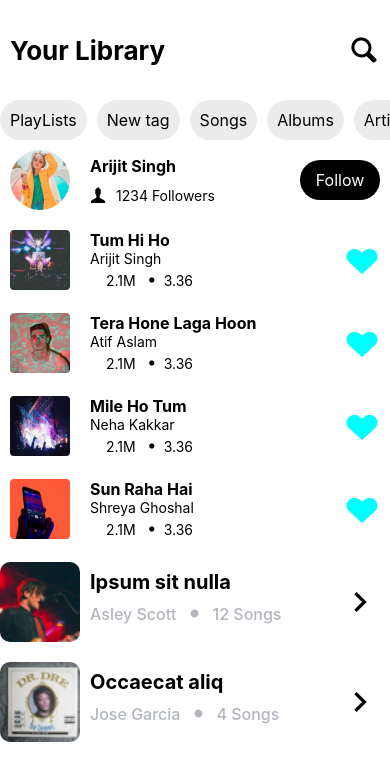
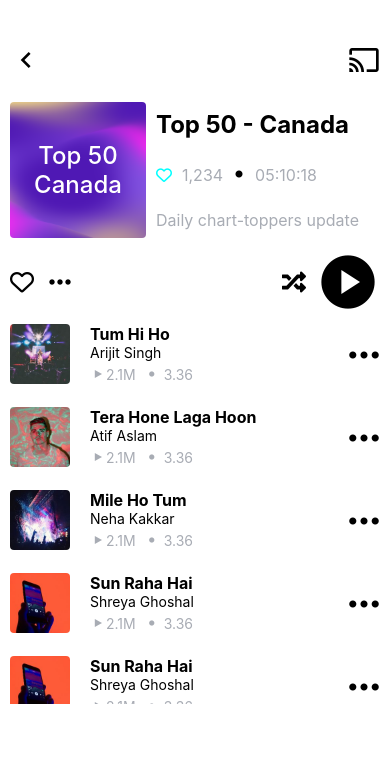
Before and after one commit to HKThanh/Music-Stream-App, a React Native app: screen / in a window 390 px wide. Shown: the top 780 px of the page. Built offline with nearby package versions, Linux system fonts and the light colour scheme.

Commit message:
UI: Adding PlayListDetail SCreen (no function and data)

```diff
--- a/App.js
+++ b/App.js
@@ -1,10 +1,11 @@
-import HomeScreen from "./Screens/Home";
-import LaunchScreen_Premium from "./Screens/LaunchScreen_Premium";
-import MyPlayList from "./Screens/MyPlayList";
-import MyLibrary from "./Screens/MyLibrary";
+import HomeScreen from "./screens/Home";
+import LaunchScreen_Premium from "./screens/LaunchScreen_Premium";
+import MyPlayList from "./screens/MyPlayList";
+import MyLibrary from "./screens/MyLibrary";
+import PlayListDetail from "./screens/PlayListDetail";
 
 export default function App() {
   return (
-    <MyLibrary />
+    <PlayListDetail />
   );
 }
--- /dev/null
+++ b/Screens/PlayListDetail.js
@@ -0,0 +1,170 @@
+import { SafeAreaView, View, Text, Image, FlatList, StyleSheet, Dimensions } from "react-native";
+import React from "react";
+import MaterialIcons from '@expo/vector-icons/MaterialIcons';
+import Entypo from '@expo/vector-icons/Entypo';
+import FontAwesome6 from '@expo/vector-icons/FontAwesome6';
+import MaterialCommunityIcons from '@expo/vector-icons/MaterialCommunityIcons';
+import FontAwesome5 from '@expo/vector-icons/FontAwesome5';
+
+const { width } = Dimensions.get('window');
+
+const MusicItems = ({ item }) => (
+    <View style={{ padding: 10, flexDirection: 'row', alignItems: 'center', justifyContent: 'space-between' }}>
+        <View style={{flexDirection: 'row'}}>
+            <Image source={item.image} style={{ width: 60, height: 60 }} />
+            <View style={{marginLeft: 20}}>
+                <Text style={{ fontSize: 16, fontWeight: '700' }}>{item.name}</Text>
+                <Text style={{ fontSize: 14, color: '#000' }}>{item.artist}</Text>
+                <View style={{flexDirection: 'row', alignItems: 'center'}}>
+                    <Entypo name="triangle-right" size={16} color="#A8ACB4" />
+                    <Text style={{color: '#A8ACB4'}}>{item.view}M </Text>
+                    <Entypo name="dot-single" size={24} color="#A8ACB4" />
+                    <Text style={{color: '#A8ACB4'}}>{item.duration}</Text>
+                </View>
+            </View>
+        </View>
+        <Entypo name="dots-three-horizontal" size={32} color="black" />
+    </View>
+)
+
+const PlayListDetail = ({ route }) => {
+    const music = [
+        {
+            id: 1,
+            name: 'Tum Hi Ho',
+            artist: 'Arijit Singh',
+            image: require('../assets/My_Library/Image_101.png'),
+            view: 2.1,
+            duration: 3.36,
+        },
+        {
+            id: 2,
+            name: 'Tera Hone Laga Hoon',
+            artist: 'Atif Aslam',
+            image: require('../assets/My_Library/Image_102.png'),
+            view: 2.1,
+            duration: 3.36,
+        },
+        {
+            id: 3,
+            name: 'Mile Ho Tum',
+            artist: 'Neha Kakkar',
+            image: require('../assets/My_Library/Image_104.png'),
+            view: 2.1,
+            duration: 3.36,
+        },
+        {
+            id: 4,
+            name: 'Sun Raha Hai',
+            artist: 'Shreya Ghoshal',
+            image: require('../assets/My_Library/Image_105.png'),
+            view: 2.1,
+            duration: 3.36,
+        },
+        {
+            id: 5,
+            name: 'Sun Raha Hai',
+            artist: 'Shreya Ghoshal',
+            image: require('../assets/My_Library/Image_105.png'),
+            view: 2.1,
+            duration: 3.36,
+        },
+        {
+            id: 6,
+            name: 'Sun Raha Hai',
+            artist: 'Shreya Ghoshal',
+            image: require('../assets/My_Library/Image_105.png'),
+            view: 2.1,
+            duration: 3.36,
+        },
+        {
+            id: 7,
+            name: 'Sun Raha Hai',
+            artist: 'Shreya Ghoshal',
+            image: require('../assets/My_Library/Image_105.png'),
+            view: 2.1,
+            duration: 3.36,
+        },
+    ]
+
+    return (
+        <SafeAreaView>
+            <View style={styles.header}>
+                <MaterialIcons name="chevron-left" size={32} />
+                <MaterialIcons name="cast" size={32} />
+            </View>
+            <View style={styles.playlist}>
+                <View style={{alignItems: 'center', justifyContent: 'center'}}>
+                    <Image source={require('../assets/Playlist_Details_Audio_Listing/Image_50.png')} />
+                    <View style={{position: 'absolute'}}>
+                        <Text style={styles.playlistImageName}>Top 50</Text>
+                        <Text style={styles.playlistImageName}>Canada</Text>
+                    </View>
+                </View>
+                <View style={{marginLeft: 10, justifyContent: 'space-between', height: '100%'}}>
+                    <Text style={styles.playlistName}>Top 50 - Canada</Text>
+                    <View style={{flexDirection: 'row', alignItems: 'center'}}>
+                        <FontAwesome6 name="heart" size={16} color="cyan" />
+                        <Text style={[styles.normalText, {marginLeft: 10}]}>1,234</Text>
+                        <Entypo name="dot-single" size={32} color="black" />
+                        <Text style={styles.normalText}>05:10:18</Text>
+                    </View>
+                    <Text style={styles.normalText}>Daily chart-toppers update</Text>
+                </View>
+            </View>
+            <View style={{flexDirection: 'row', marginTop: 10, alignItems: 'center', justifyContent: 'space-between', paddingHorizontal: 10}}>
+                <View style={{flexDirection: 'row', alignItems: 'center', gap: 10}}>
+                    <FontAwesome6 name="heart" size={24} color="black" />
+                    <MaterialCommunityIcons name="dots-horizontal" size={32} color="black" />
+                </View>
+                <View style={{flexDirection: 'row', alignItems: 'center', gap: 10}}>
+                    <FontAwesome5 name="random" size={24} color="black" />
+                    <MaterialIcons name="play-circle" size={64} color="black" />
+                </View>
+            </View>
+            <FlatList
+                data={music}
+                renderItem={MusicItems}
+                keyExtractor={item => item.id.toString()}
+                style={{height: width}}
+                showsVerticalScrollIndicator={false}
+            />
+        </SafeAreaView>
+    );
+}
+
+const styles = StyleSheet.create({
+    container: {
+        flex: 1,
+        backgroundColor: '#fff',
+    },
+    header: {
+        flexDirection: 'row',
+        justifyContent: 'space-between',
+        alignItems: 'center',
+        padding: 10,
+        marginTop: 20,
+        height: 80,
+    },
+    playlist: {
+        flexDirection: 'row',
+        padding: 10,
+        height: 140,
+    },
+    playlistName: {
+        fontSize: 24,
+        fontWeight: '700',
+    },
+    playlistImageName: {
+        fontSize: 24,
+        fontWeight: '500',
+        color: '#fff',
+        textAlign: 'center',
+    },
+    normalText: {
+        color: '#A8ACB4',
+        fontSize: 16,
+    }
+});
+
+export default PlayListDetail;
```
